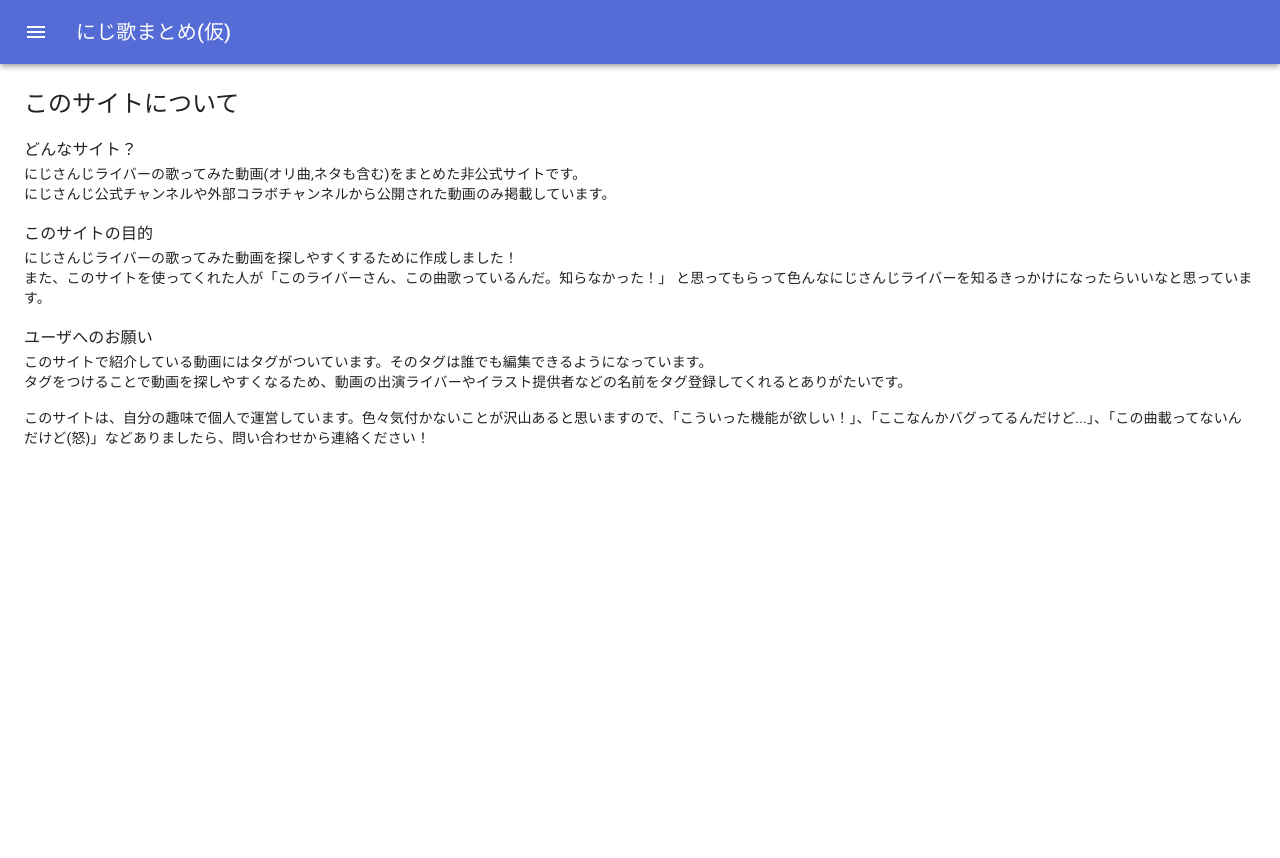
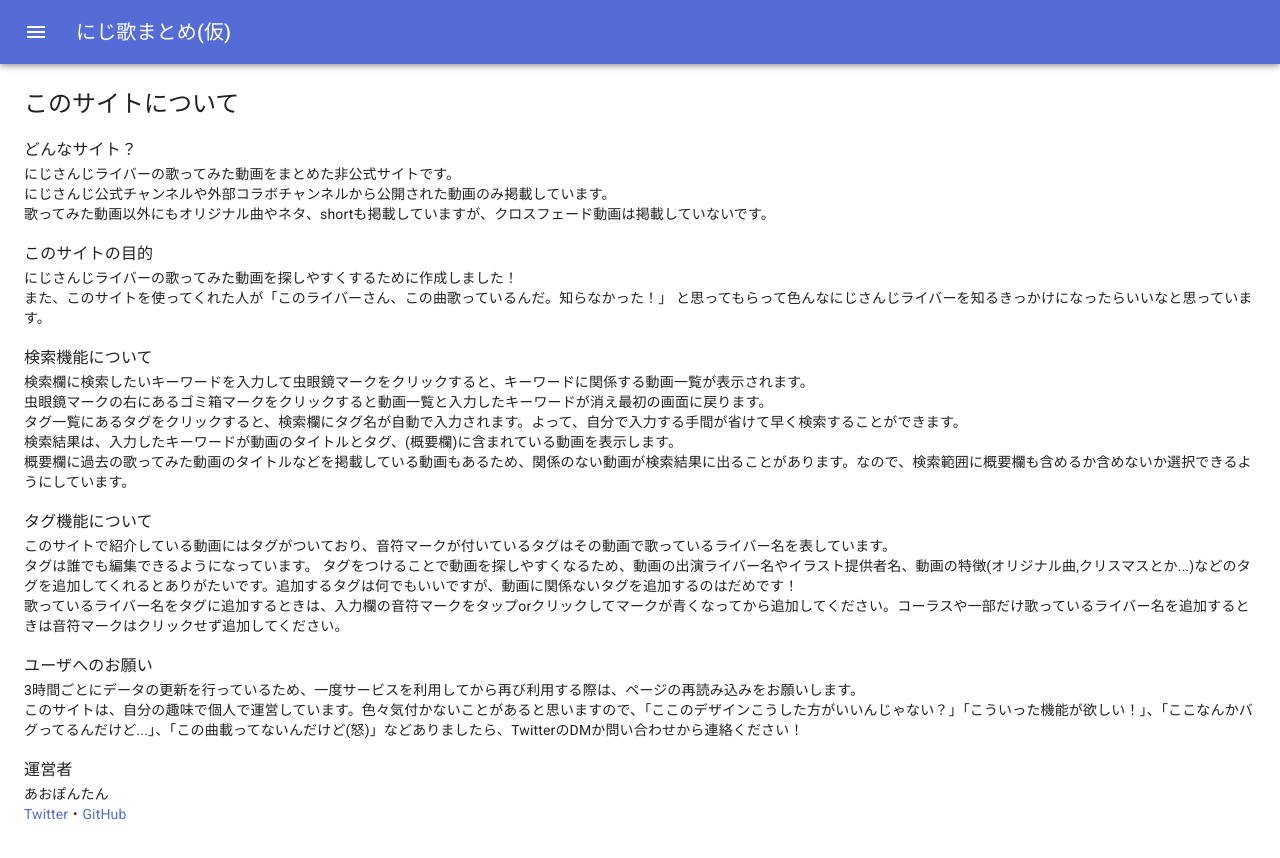
Before and after one commit to aopontann/nijisanji-songs-client, a Next.js app: page /about in a window 1280 px wide. Shown: the top 858 px of the page. Before the commit the page ends 800 px from the top, so only its background shows below. Built offline with nearby package versions, Linux system fonts and the light colour scheme.

Commit message:
update: サイトの説明を詳しく追加

```diff
--- a/pages/about.js
+++ b/pages/about.js
@@ -1,6 +1,6 @@
 import Layout from "../components/Layout";
 import { Box } from "@material-ui/core";
-import { Typography } from "@material-ui/core";
+import { Typography, Link } from "@material-ui/core";
 
 export default function About() {
   return (
@@ -8,32 +8,64 @@
       <Typography variant="h5" paragraph>
         このサイトについて
       </Typography>
-      <Typography variant="subtitle1">
-        どんなサイト？
+      <Typography variant="subtitle1">どんなサイト？</Typography>
+      <Typography variant="body" paragraph>
+        にじさんじライバーの歌ってみた動画をまとめた非公式サイトです。
+        <br />
+        にじさんじ公式チャンネルや外部コラボチャンネルから公開された動画のみ掲載しています。
+        <br />
+        歌ってみた動画以外にもオリジナル曲やネタ、shortも掲載していますが、クロスフェード動画は掲載していないです。
       </Typography>
+      <Typography variant="subtitle1">このサイトの目的</Typography>
       <Typography variant="body" paragraph>
-        にじさんじライバーの歌ってみた動画(オリ曲,ネタも含む)をまとめた非公式サイトです。<br />
-        にじさんじ公式チャンネルや外部コラボチャンネルから公開された動画のみ掲載しています。
-      </Typography>
-      <Typography variant="subtitle1">
-        このサイトの目的
-      </Typography>
-      <Typography variant="body" paragraph>
-        にじさんじライバーの歌ってみた動画を探しやすくするために作成しました！<br />
+        にじさんじライバーの歌ってみた動画を探しやすくするために作成しました！
+        <br />
         また、このサイトを使ってくれた人が「このライバーさん、この曲歌っているんだ。知らなかった！」
         と思ってもらって色んなにじさんじライバーを知るきっかけになったらいいなと思っています。
       </Typography>
-      <Typography variant="subtitle1">
-        ユーザへのお願い
+      <Typography variant="subtitle1">検索機能について</Typography>
+      <Typography variant="body" paragraph>
+        検索欄に検索したいキーワードを入力して虫眼鏡マークをクリックすると、キーワードに関係する動画一覧が表示されます。<br />
+        虫眼鏡マークの右にあるゴミ箱マークをクリックすると動画一覧と入力したキーワードが消え最初の画面に戻ります。<br />
+        タグ一覧にあるタグをクリックすると、検索欄にタグ名が自動で入力されます。よって、自分で入力する手間が省けて早く検索することができます。<br />
+        検索結果は、入力したキーワードが動画のタイトルとタグ、(概要欄)に含まれている動画を表示します。<br />
+        概要欄に過去の歌ってみた動画のタイトルなどを掲載している動画もあるため、関係のない動画が検索結果に出ることがあります。なので、検索範囲に概要欄も含めるか含めないか選択できるようにしています。
       </Typography>
+      <Typography variant="subtitle1">タグ機能について</Typography>
       <Typography variant="body" paragraph>
-        このサイトで紹介している動画にはタグがついています。そのタグは誰でも編集できるようになっています。<br />
-        タグをつけることで動画を探しやすくなるため、動画の出演ライバーやイラスト提供者などの名前をタグ登録してくれるとありがたいです。
+        このサイトで紹介している動画にはタグがついており、音符マークが付いているタグはその動画で歌っているライバー名を表しています。
+        <br />
+        タグは誰でも編集できるようになっています。
+        タグをつけることで動画を探しやすくなるため、動画の出演ライバー名やイラスト提供者名、動画の特徴(オリジナル曲,クリスマスとか...)などのタグを追加してくれるとありがたいです。追加するタグは何でもいいですが、動画に関係ないタグを追加するのはだめです！
+        <br />
+        歌っているライバー名をタグに追加するときは、入力欄の音符マークをタップorクリックしてマークが青くなってから追加してください。コーラスや一部だけ歌っているライバー名を追加するときは音符マークはクリックせず追加してください。
       </Typography>
-      <Typography variant="body">
-        このサイトは、自分の趣味で個人で運営しています。色々気付かないことが沢山あると思いますので、「こういった機能が欲しい！」、「ここなんかバグってるんだけど...」、「この曲載ってないんだけど(怒)」などありましたら、問い合わせから連絡ください！
+      <Typography variant="subtitle1">ユーザへのお願い</Typography>
+      <Typography variant="body" paragraph>
+        3時間ごとにデータの更新を行っているため、一度サービスを利用してから再び利用する際は、ページの再読み込みをお願いします。<br />
+        このサイトは、自分の趣味で個人で運営しています。色々気付かないことがあると思いますので、「ここのデザインこうした方がいいんじゃない？」「こういった機能が欲しい！」、「ここなんかバグってるんだけど...」、「この曲載ってないんだけど(怒)」などありましたら、TwitterのDMか問い合わせから連絡ください！
       </Typography>
-
+      <Typography variant="subtitle1">運営者</Typography>
+      <Typography variant="body" paragraph>
+        あおぽんたん<br />
+        <Link
+          href={`https://twitter.com/pontantan0726`}
+          target="_blank"
+          rel="noopener"
+          underline="none"
+        >
+          Twitter
+        </Link>
+        ・
+        <Link
+          href={`https://github.com/aopontann/nijisanji-songs-client`}
+          target="_blank"
+          rel="noopener"
+          underline="none"
+        >
+          GitHub
+        </Link>
+      </Typography>
     </Layout>
   );
 }
```
